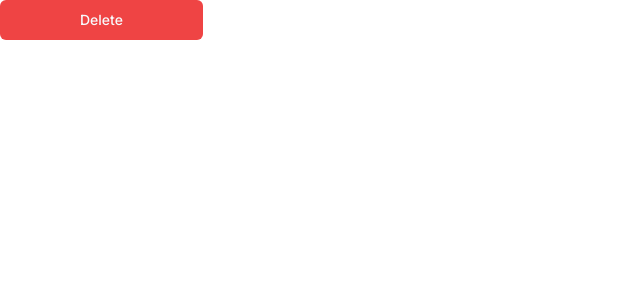
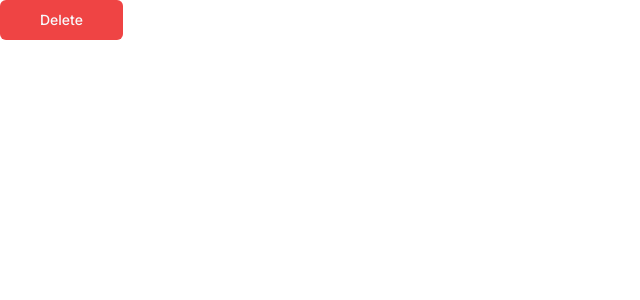
Before and after one commit to DanyloOhurtsov/evento-website, a Next.js app: page / in a window 1280 px wide. Shown: the top 300 px of the page, without its empty margins (0-640 px from the left). Built offline with nearby package versions, Linux system fonts and the light colour scheme.

Commit message:
Minor changes

```diff
--- a/app/page.tsx
+++ b/app/page.tsx
@@ -4,7 +4,7 @@ import Image from 'next/image'
 export default function Home() {
   return (
     <main>
-      <Button variant='destructive' className='px-20'>Delete</Button>
+      <Button variant='destructive' className='px-10'>Delete</Button>
     </main>
   )
 }
```
